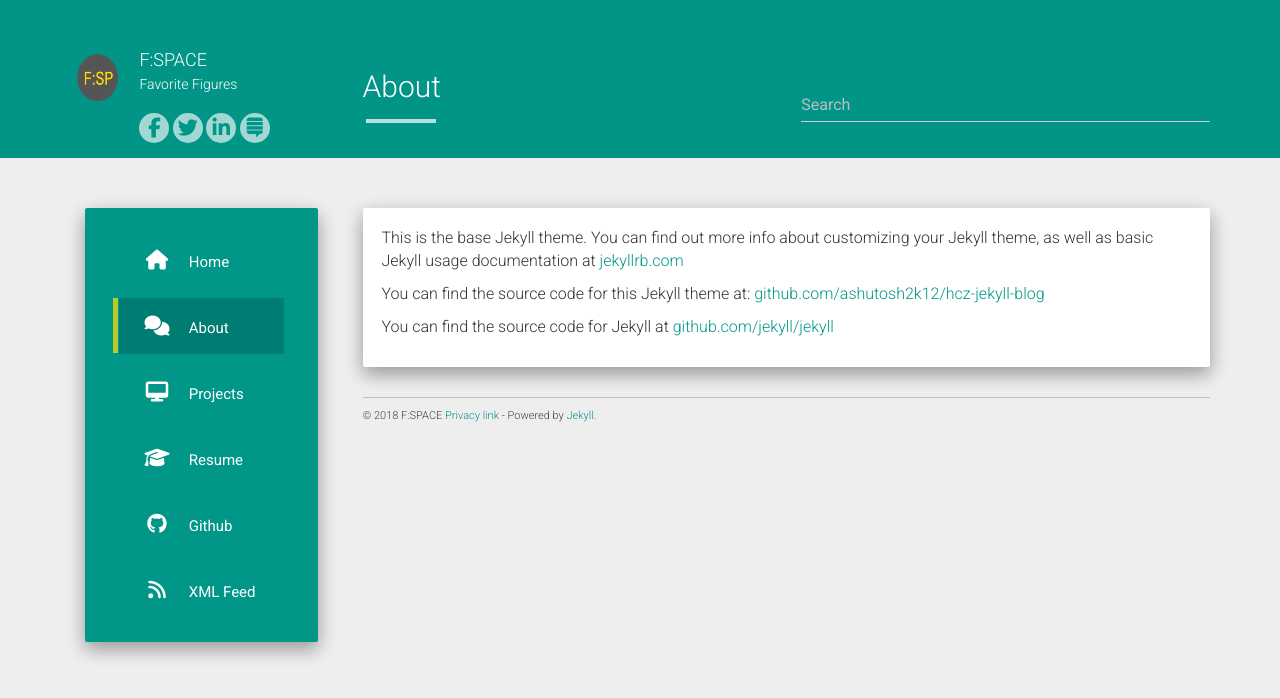
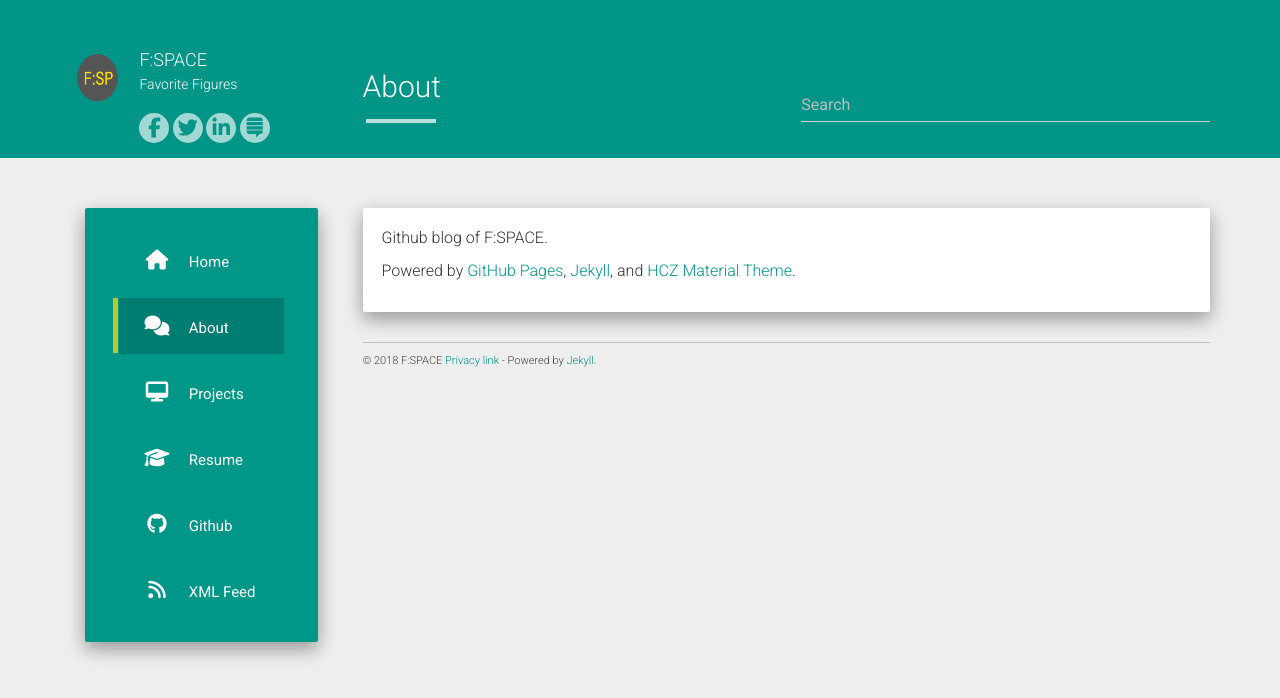
Before and after one commit to fspace20/miaefarm-py, a Jekyll site: the page built from jekyll/about.md, in a window 1280 px wide. Shown: the top 698 px of the page. Built offline with Jekyll 4.4.1, drawn with Linux system fonts in a browser that asks for light colours; nearby versions of some CDN libraries.

Commit message:
page updated: about

```diff
--- a/jekyll/about.md
+++ b/jekyll/about.md
@@ -4,8 +4,7 @@ title: About
 permalink: /about/
 ---
 
-This is the base Jekyll theme. You can find out more info about customizing your Jekyll theme, as well as basic Jekyll usage documentation at [jekyllrb.com](http://jekyllrb.com/)
+Github blog of F:SPACE.
 
-You can find the source code for this Jekyll theme at: [github.com/ashutosh2k12/hcz-jekyll-blog](https://github.com/ashutosh2k12/hcz-jekyll-blog)
 
-You can find the source code for Jekyll at [github.com/jekyll/jekyll](https://github.com/jekyll/jekyll)
+Powered by [GitHub Pages](https://pages.github.com), [Jekyll](https://jekyllrb.com), and [HCZ Material Theme](https://github.com/codeasashu/hcz-jekyll-blog).
```
